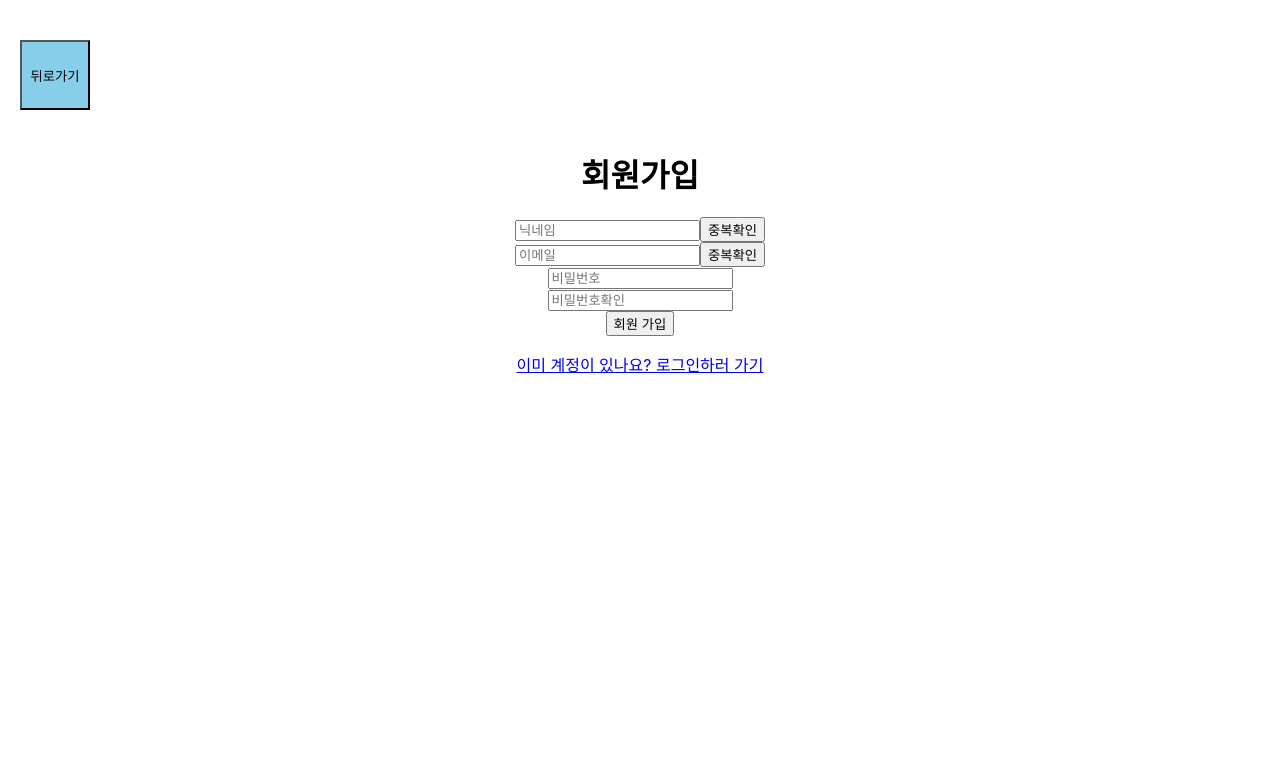
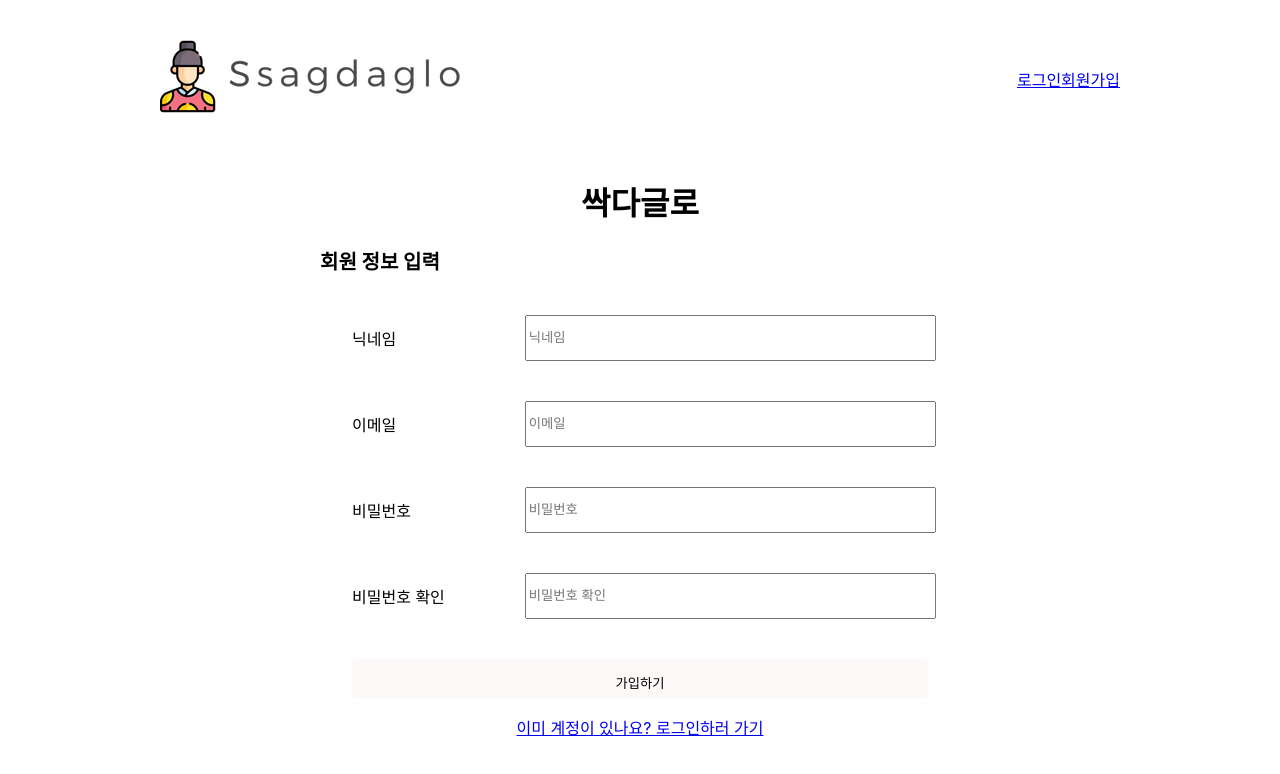
Before and after one commit to lewns2/SsagDaglo, a React (Create React App) app in the folder Frontend/: page /signup in a window 1280 px wide. Shown: the top 774 px of the page. Built offline with nearby package versions, Linux system fonts and the light colour scheme.

Commit message:
[add] API 모듈 분리, 로그인/회원가입 CSS

```diff
--- a/Frontend/package.json
+++ b/Frontend/package.json
@@ -12,6 +12,7 @@
     "react": "^18.2.0",
     "react-bootstrap": "^2.5.0",
     "react-dom": "^18.2.0",
+    "react-hook-form": "^7.38.0",
     "react-router-dom": "^6.4.2",
     "react-scripts": "5.0.1",
     "web-vitals": "^2.1.0"
--- a/Frontend/public/index.html
+++ b/Frontend/public/index.html
@@ -25,7 +25,9 @@
       Learn how to configure a non-root public URL by running `npm run build`.
     -->
     <title>싹다글로</title>
+
   </head>
+
   <body>
     <noscript>You need to enable JavaScript to run this app.</noscript>
     <div id="root"></div>
--- /dev/null
+++ b/Frontend/src/apis/FetchUser.jsx
@@ -0,0 +1,31 @@
+import axios from "axios"
+
+// const baseURL = 'http://localhost:8080'
+// const baseURL = 'http://172.27.162.23:8080'
+
+const reqSignup = async (data) => {
+    try {
+        // console.log("여기 : ", data)
+        const { response } = await axios.post('http://172.27.162.23:8080/signup', data);
+        return response;
+
+    } catch (error) {
+        console.log(error);
+        return error;
+    }
+}
+
+const reqLogin = async (data) => {
+    try {
+        console.log("여기 : ", data)
+        const { response } = await axios.post(`http://172.27.162.23:8080/login`, data).then((res) => console.log(res));
+        // console.log(response);
+        return response;
+
+    } catch (error) {
+        console.log(error);
+        return error;
+    }
+}
+
+export { reqSignup, reqLogin };
--- a/Frontend/src/components/ContentHeader.jsx
+++ b/Frontend/src/components/ContentHeader.jsx
@@ -1,16 +1,14 @@
-import { useNavigate } from 'react-router-dom';
+// import { useNavigate } from 'react-router-dom';
 
 import "./ContentHeader.scss";
 
 export const ContentHeader = () => {
 
-    let navigate = useNavigate();
+    // let navigate = useNavigate();
 
     return (
         <div className='cotentheader'>
-            <button className='prevBtn' onClick={() => {navigate(-1)}}>
-                뒤로가기
-            </button>
+            <h1>싹다글로</h1>
         </div>
     )
 }
--- a/Frontend/src/components/ContentHeader.scss
+++ b/Frontend/src/components/ContentHeader.scss
@@ -1,16 +1,5 @@
 .cotentheader {
     display: flex;
-    justify-content: flex-start;
+    justify-content: center;
     align-items: center;
-    margin-left: 20px;
-    margin-right: 20px;
-    margin-top: 40px;
-    margin-bottom: 40px;
-
-    .prevBtn {
-        width: 70px;
-        height: 70px;
-        background-color: skyblue;
-        cursor: pointer;
-    }
 }
--- a/Frontend/src/components/Header.scss
+++ b/Frontend/src/components/Header.scss
@@ -1,9 +1,8 @@
 .header {
     display: flex;
-    justify-content: space-around;
+    justify-content: space-between;
     align-items: center;
-    margin-left: 20px;
-    margin-right: 20px;
-    margin-top: 40px;
-    margin-bottom: 40px;
+    max-width: 75%;
+    margin: auto;
+    padding: 40px;
 }
--- a/Frontend/src/pages/LoginPage.jsx
+++ b/Frontend/src/pages/LoginPage.jsx
@@ -1,23 +1,58 @@
-// import { useState, useEffect } from 'react';
 import {Link} from 'react-router-dom';
+import { useForm } from "react-hook-form";
+
+import Header from '../components/Header';
 import ContentHeader from '../components/ContentHeader';
+import * as useFetchUser from '../apis/FetchUser';
+
+import "../style/UserForm.scss";
 
 export const LoginPage = () => {
+
+    const { register, handleSubmit, formState: { errors }, } = useForm();
+
+    const onSubmit = (data) => {
+        console.log(data);
+        useFetchUser.reqLogin(data);
+    }
+
     return (
         <>
+            <Header/>
             <ContentHeader/>
 
-            <h1>로그인</h1>
+            <div className="UserForm">
+            <div className="UserFormSubTitle1">환영합니다!</div>
+
+                <form className='UserFormWrapper' onSubmit={handleSubmit(onSubmit)}>
+                    <div className='UserInputWrapper'>
+                        <label>이메일</label>
+                        <input className='UserInputText' id="email" type="text" placeholder="ssagdaglo@naver.com"
+                            {...register("userEmail")}
+                        />
+                    </div>
+                    {errors.email && <p>{errors.email.message}</p>}
+                    <div className='UserInputWrapper'>
+                        <label>비밀번호</label>
+                        <input className='UserInputText' id="password" type="password" placeholder="8자리 이상 입력해주세요"
+                            {...register("userPassword")}
+                        />
+                    </div>
+
+                    <p>아이디 찾기</p>
+                    <p>비밀번호 찾기</p>
+
+                    <button type="submit" className='UserFormSubmitBtn'>로그인</button>
+                </form>
+
+            </div>
+
             <div>
-                <input type="text" placeholder="이메일" />
+                <Link to="/signup" className='UserFormSubmitBtn'>
+                    회원가입
+                </Link>
             </div>
-            <div>
-                <input type="password" placeholder="비밀번호" />
-            </div>
-            <button>로그인</button>
-            <Link to="/signup">
-                <p>회원가입</p>
-            </Link>
+
         </>
     )
 }
--- a/Frontend/src/pages/SignupPage.jsx
+++ b/Frontend/src/pages/SignupPage.jsx
@@ -1,34 +1,87 @@
-// import { useState, useEffect } from 'react';
-// import {Link} from 'react-router-dom';
+import { useState, useEffect } from 'react';
 import { Link } from 'react-router-dom';
+import { useForm } from 'react-hook-form';
+
+import Header from '../components/Header';
 import ContentHeader from '../components/ContentHeader';
+import * as useFetchUser from '../apis/FetchUser';
+
+import "../style/UserForm.scss";
+
 
 export const SignupPage = () => {
+
+    const { register, handleSubmit, formState: { errors } } = useForm();
+
+    const onSubmit = (data) => {
+        console.log(data, errors);
+        useFetchUser.reqSignup(data);
+    }
+
     return (
         <>
+            <Header/>
             <ContentHeader/>
 
-            <h1>회원가입</h1>
-            <div>
-                <div>
-                    <input type="text" placeholder="닉네임"/>
-                <button>중복확인</button>
+            <div className="UserForm">
+            <div className="UserFormSubTitle">회원 정보 입력</div>
+
+            <form className='UserFormWrapper' onSubmit={handleSubmit(onSubmit)}>
+                <div className='UserInputWrapper'>
+                    <label>닉네임</label>
+                    <input className='UserInputText' id="userNickName" {...register("userNickName", {
+                        required: {
+                            value: true,
+                            message: "닉네임을 입력해주세요"
+                        },
+                        minLength: {
+                            value: 2,
+                            message: "닉네임은 최소 2자 이상으로 작성해주세요"
+                        }
+
+                    })} placeholder="닉네임" />
                 </div>
-                <div>
-                    <input type="text" placeholder="이메일"/>
-                    <button>중복확인</button>
+                {errors.userNickName && (<div className="error">{errors.userNickName.message}</div>)}
+
+                <div className='UserInputWrapper'>
+                    <label>이메일</label>
+                    <input className='UserInputText' {...register("userEmail", {
+                            required: {
+                                value: true,
+                                message: "이메일을 입력해주세요"
+                            },
+
+                            pattern: {
+                                value:/^[^\s@]+@[^\s@]+\.[^\s@]{2,}$/i,
+                                message:"이메일 형식이 아닙니다"
+                            }
+                        })}
+                        placeholder="이메일" />
                 </div>
-                <div>
-                    <input type="password" placeholder="비밀번호" />
+                {errors.userEmail && (<div className="error">{errors.userEmail.message}</div>)}
+
+                <div className='UserInputWrapper'>
+                    <label>비밀번호</label>
+                    <input className='UserInputText' type='password' {...register("userPassword", {
+                        required: {
+                            value: true,
+                            message: "비밀번호를 입력해주세요"
+                        },
+                    })} placeholder="비밀번호" />
                 </div>
-                <div>
-                    <input type="password" placeholder="비밀번호확인" />
+                {errors.userPassword && (<div className="error">{errors.userPassword.message}</div>)}
+
+                <div className='UserInputWrapper'>
+                    <label>비밀번호 확인</label>
+                    <input className='UserInputText' type='password' placeholder="비밀번호 확인" />
                 </div>
 
-                <button>회원 가입</button>
-                <Link to="/login">
-                    <p>이미 계정이 있나요? 로그인하러 가기</p>
-                </Link>
+                <button className='UserFormSubmitBtn'><p>가입하기</p></button>
+            </form>
+
+            <Link to="/login">
+                <p>이미 계정이 있나요? 로그인하러 가기</p>
+            </Link>
             </div>
         </>
     )
--- /dev/null
+++ b/Frontend/src/style/UserForm.scss
@@ -0,0 +1,54 @@
+.UserForm {
+    max-width: 50%;
+    margin: auto;
+
+    .UserFormSubTitle {
+        display: flex;
+        font-size: 20px;
+        font-weight: bold;
+    }
+
+    .UserFormSubTitle1 {
+        display: flex;
+        font-size: 20px;
+        font-weight: bold;
+        justify-content: center;
+    }
+
+    .UserFormWrapper {
+        max-width: 90%;
+        margin: auto;
+
+        .UserInputWrapper {
+            display: grid;
+            grid-template-columns: 30% 70%;
+            justify-items: start;
+            align-items: center;
+            margin-top: 40px;
+        }
+
+        .UserInputText {
+            width: 100%;
+            height: 40px;
+        }
+    }
+
+    .UserFormSubmitBtn {
+        width: 100%;
+        height: 40px;
+        margin-top: 40px;
+        border-radius: 5px;
+        background-color: #fdf9f9;
+        border: none;
+        cursor: pointer;
+    }
+
+    .error {
+        display: flex;
+        flex-direction: row-reverse;
+        padding: 2px;
+        color: red;
+    }
+
+
+}
```
Also changed, not shown: 1 other file (tests, documents, lock files or other folders).
